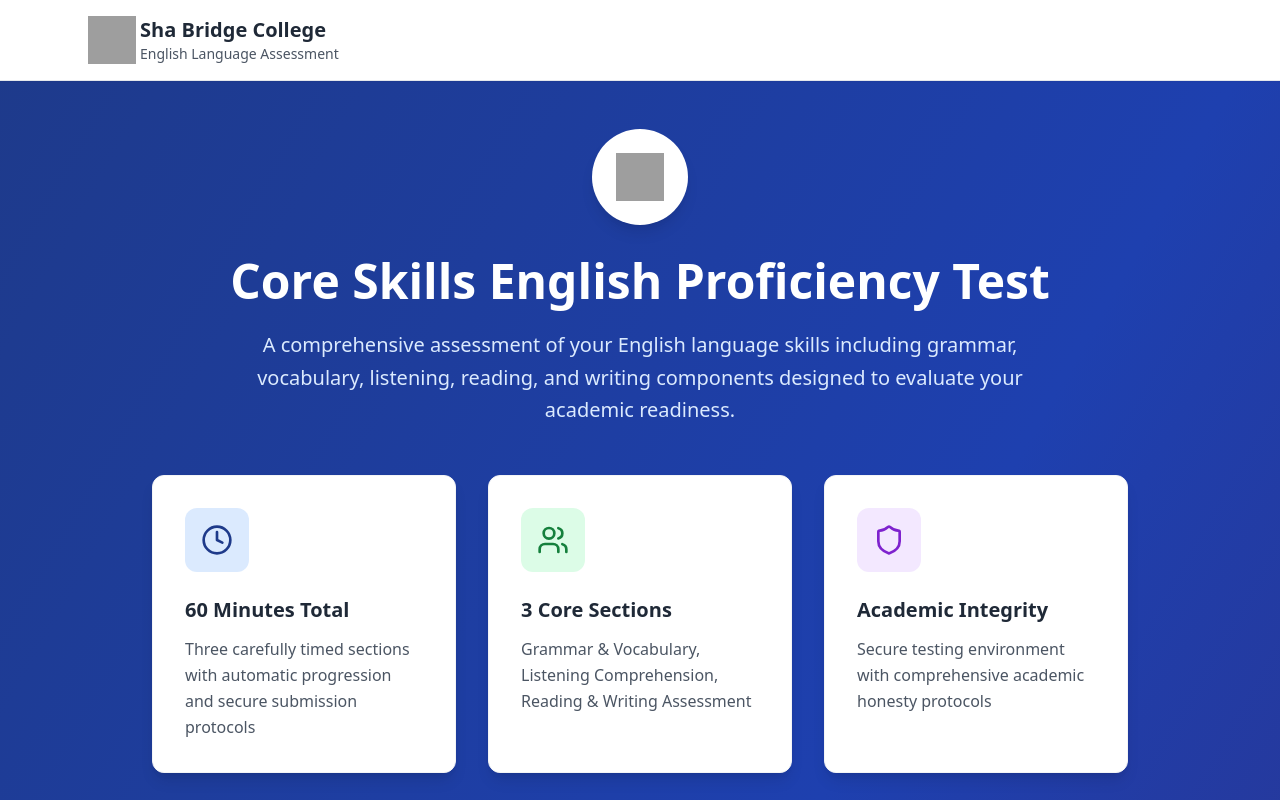
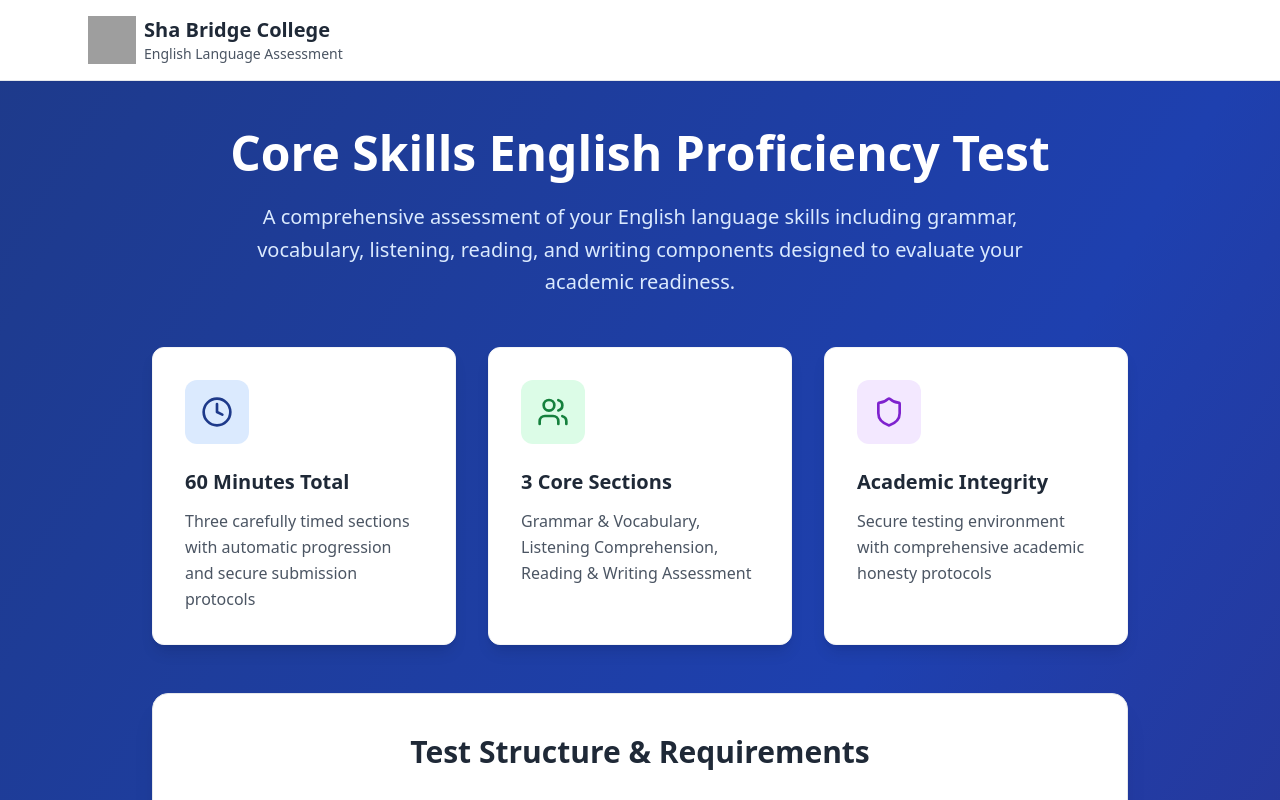
Before and after one commit to shahdhi/Englishtest, a React (Vite) app: page / in a window 1280 px wide. Shown: the top 800 px of the page. Built offline with nearby package versions, Linux system fonts and the light colour scheme; grey boxes are pictures that could not be loaded.

Commit message:
Update WelcomeScreen.tsx

```diff
--- a/src/components/WelcomeScreen.tsx
+++ b/src/components/WelcomeScreen.tsx
@@ -13,7 +13,7 @@ export const WelcomeScreen: React.FC<WelcomeScreenProps> = ({ onStart }) => {
       {/* Header */}
       <div className="bg-white shadow-sm border-b border-gray-200">
         <div className="max-w-6xl mx-auto px-6 py-4">
-          <div className="flex items-center gap-1">
+          <div className="flex items-center gap-2">
             <img
               src="https://copilot.microsoft.com/th/id/BCO.1671fab5-16d2-493f-999e-daadcc92b63b.png"
               alt="Sha Bridge College Logo"
@@ -34,18 +34,7 @@ export const WelcomeScreen: React.FC<WelcomeScreenProps> = ({ onStart }) => {
 
       <div className="max-w-5xl mx-auto px-6 py-12">
         <div className="text-center mb-12">
-          <div className="inline-flex items-center justify-center w-24 h-24 bg-white rounded-full mb-8 shadow-lg">
-            <img
-              src="https://copilot.microsoft.com/th/id/BCO.1671fab5-16d2-493f-999e-daadcc92b63b.png"
-              alt="Sha Bridge College Logo"
-              className="w-12 h-12"
-              onError={(e) => {
-                e.currentTarget.style.display = 'none';
-                e.currentTarget.nextElementSibling?.classList.remove('hidden');
-              }}
-            />
-            <BookOpen className="w-12 h-12 text-blue-900 hidden" />
-          </div>
+          {/* Removed the center logo container */}
           <h1 className="text-5xl font-bold text-white mb-6">Core Skills English Proficiency Test</h1>
           <p className="text-xl text-blue-100 max-w-3xl mx-auto leading-relaxed">
             A comprehensive assessment of your English language skills including grammar, vocabulary,
```
